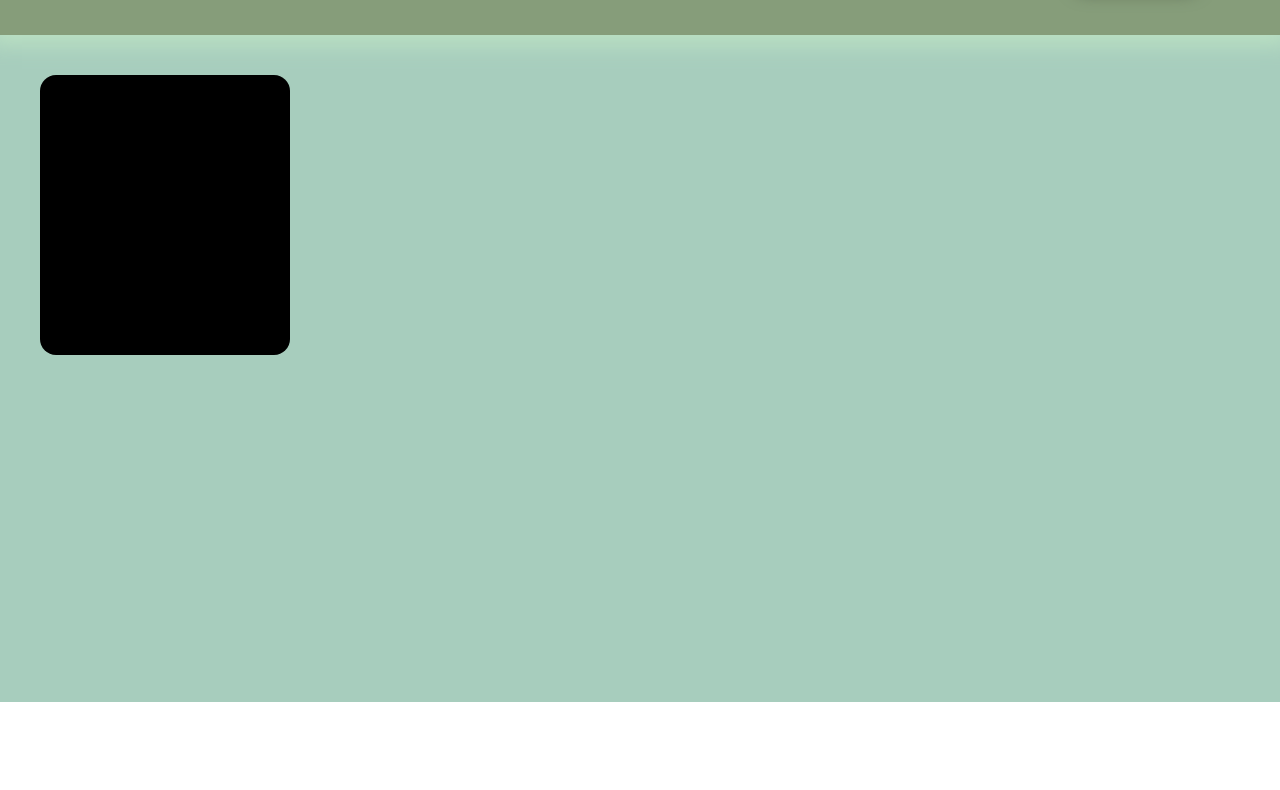
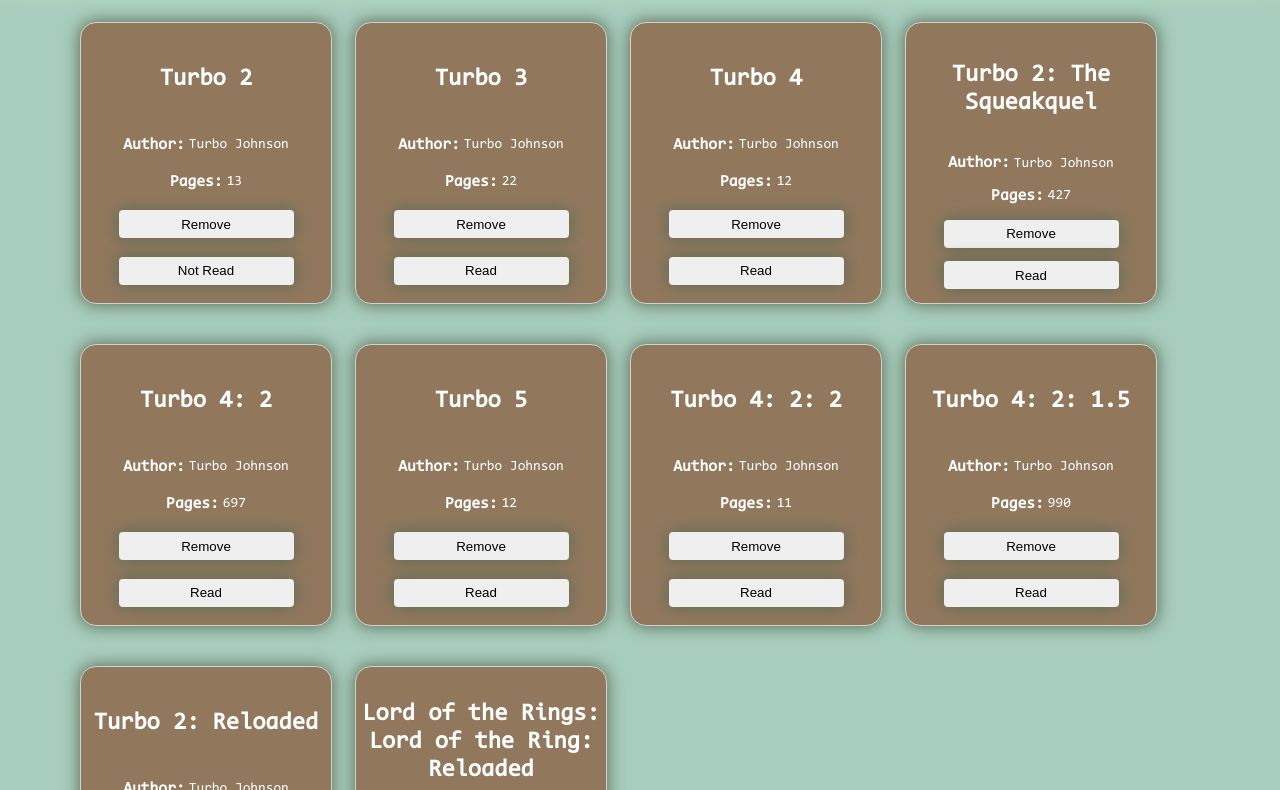
Before and after one commit to kuehnla/Library, a plain HTML site: page index.html in a window 1280 px wide. Shown: the part 98-888 px from the top of the page. Before the commit the page ends 800 px from the top, so only its background shows below. Drawn offline with Linux system fonts and the light colour scheme.

Commit message:
added display functionality

```diff
--- a/index.html
+++ b/index.html
@@ -5,7 +5,7 @@
   <meta name="viewport" content="width=device-width, initial-scale=1.0">
   <title>Document</title>
   <link rel="stylesheet" href="styles.css">
-  <script href="script.js" defer></script>
+  <script src="script.js" defer></script>
 </head>
 <body>
   <div class="container">
@@ -16,7 +16,19 @@
     <div class="main">
       <div class="cards">
         <div class="card">
-
+          <div class="title">
+            <h3>Turbo 2</h3>
+          </div>
+          <div class="author">
+            <h4>Author:</h4>
+            <p>Turbo Johnson</p>
+          </div>
+          <div class="pages">
+            <h4>Pages:</h4>
+            <p>13</p>
+          </div>
+          <button class="remove">Remove</button>
+          <button class="read">Not Read</button>
         </div>
       </div>
     </div>
--- a/script.js
+++ b/script.js
@@ -1,4 +1,24 @@
 const myLibrary = [];
+myLibrary.push(new Book("Turbo 3", "Turbo Johnson", 22, true));
+display(myLibrary[0]);
+
+myLibrary.push(new Book("Turbo 4", "Turbo Johnson", 12, true));
+display(myLibrary[1]);
+myLibrary.push(new Book("Turbo 2: The Squeakquel", "Turbo Johnson", 427, true));
+display(myLibrary[2]);
+myLibrary.push(new Book("Turbo 4: 2", "Turbo Johnson", 697, true));
+display(myLibrary[3]);
+myLibrary.push(new Book("Turbo 5", "Turbo Johnson", 12, true));
+display(myLibrary[4]);
+myLibrary.push(new Book("Turbo 4: 2: 2", "Turbo Johnson", 11, true));
+display(myLibrary[5]);
+myLibrary.push(new Book("Turbo 4: 2: 1.5", "Turbo Johnson", 990, true));
+display(myLibrary[6]);
+myLibrary.push(new Book("Turbo 2: Reloaded", "Turbo Johnson", 1500, true));
+display(myLibrary[7]);
+myLibrary.push(new Book("Lord of the Rings: Lord of the Ring: Reloaded", "Turbo Johnson", 1500, true));
+display(myLibrary[8]);
+myLibrary.push(new Book("Lord of the Rings: Lord of the Ring: Reloaded", "Turbo Johnson", 1500, true));
 
 function Book(title, author, pages, read) {
   this.title = title;
@@ -11,6 +31,50 @@ function addBookToLibrary(book) {
   myLibrary.push(book);
 }
 
-function display() {
+function display(book) {
+  const card = document.createElement("div"); // create card container
+  card.setAttribute("class", "card");
+  card.setAttribute("id", myLibrary.indexOf(book));
+  const title = document.createElement("div"); // create title container
+  title.setAttribute("class", "title");
+  const titleText = document.createElement("h3");
+  titleText.textContent = book.title;
+  title.appendChild(titleText);               // append to title container
 
+  const author = document.createElement("div"); // create author container
+  author.setAttribute("class", "author");
+  const authorText = document.createElement("h4"); // create Author: element
+  authorText.textContent = "Author:";
+  const authorName = document.createElement("p"); // create name element
+  authorName.textContent = book.author;
+  author.appendChild(authorText);
+  author.appendChild(authorName);             // append to author container
+
+  const pages = document.createElement("div"); // create pages container
+  pages.setAttribute("class", "pages");
+  const pagesText = document.createElement("h4"); // create pages label
+  pagesText.textContent = "Pages:";
+  const pagesAmt = document.createElement("p"); // create pages value
+  pagesAmt.textContent = book.pages;
+  pages.appendChild(pagesText); // append to pages container
+  pages.appendChild(pagesAmt);
+
+  const removeBtn = document.createElement("button"); // create buttons
+  const readBtn = document.createElement("button");
+  removeBtn.setAttribute("class", "remove");
+  readBtn.setAttribute("class", "read");
+  removeBtn.setAttribute("id", myLibrary.indexOf(book)); // set ids to arr index
+  readBtn.setAttribute("id", myLibrary.indexOf(book));
+  removeBtn.textContent = "Remove";
+  readBtn.textContent = "Read";
+
+  card.appendChild(title);
+  card.appendChild(author);
+  card.appendChild(pages);
+  card.appendChild(removeBtn);
+  card.appendChild(readBtn);
+
+  const cards = document.querySelector(".cards");
+  console.log(cards.className);
+  cards.appendChild(card);
 }
--- a/styles.css
+++ b/styles.css
@@ -30,7 +30,7 @@ body, html {
   font-family: cnr;
   background-color: #91785D;
   color: #ededed;
-  border: 1px solid black;
+  border: 1px solid #d2d2d2;
   box-shadow: 0px 0px 16px 1px #5e6d57;
   height: 6vh;
   width: 10vw;
@@ -44,14 +44,61 @@ body, html {
 }
 
 .cards {
-  padding: 40px;
+  padding: 40px 0px 0px 80px;
   display: grid;
-  grid-template-columns: repeat(auto-fit, minmax(150px, 200px));
+  grid-template-columns: repeat(auto-fit, 275px);
+  row-gap: 40px;
 }
 
 .card {
   border-radius: 16px;
   height: 280px;
   width: 250px;
-  background-color: black;
+  background-color: #91785D;
+  border: 1px solid #d2d2d2;
+  box-shadow: 0px 0px 16px 1px #5e6d57;
+  display: flex;
+  flex-direction: column;
+  align-items: center;
+  justify-content: space-evenly;
+  color: white;
 }
+
+.title {
+  text-align: center;
+}
+
+.author, .pages {
+  display: flex;
+  align-items: center;
+  gap: 4px;
+}
+
+.author p, .pages p {
+  font-size: 14px;
+  margin: 0;
+}
+
+h3 {
+  font-size: 24px;
+}
+
+h4 {
+  font-size: 16px;
+  margin: 0;
+}
+
+.remove,
+.read {
+  width: 70%;
+  height: 10%;
+  border: none;
+  border-radius: 4px;
+  box-shadow: 0px 0px 16px 1px #5e6d57;
+}
+
+.remove:hover,
+.read:hover,
+.add:hover {
+  cursor: pointer;
+}
```
